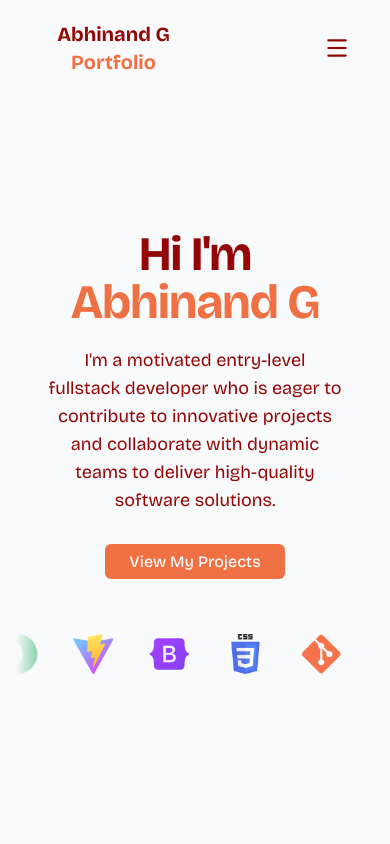
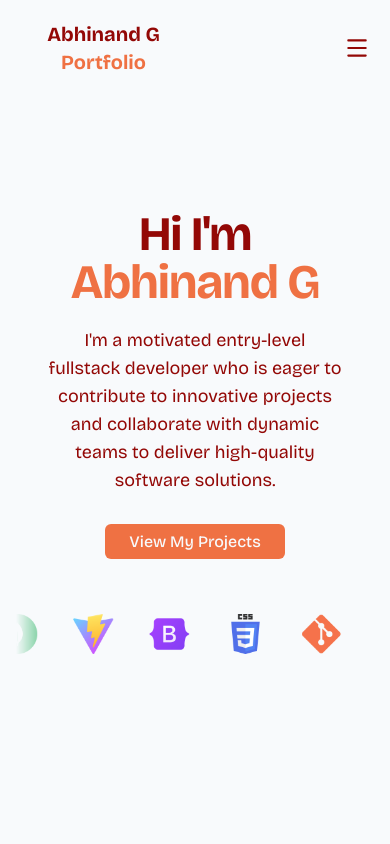
Before and after one commit to Abhinandg2003/Portfolio, a React (Vite) app: page / in a window 390 px wide. Shown: the top 844 px of the page. Built offline with nearby package versions, Linux system fonts and the light colour scheme.

Commit message:
padding movile

```diff
--- a/src/components/HeroSection.jsx
+++ b/src/components/HeroSection.jsx
@@ -6,7 +6,7 @@ export const HeroSection = () => {
     <section
     id="home"
     className="relative min-h-screen flex flex-col items-center justify-center px-4">
-    <div className="container max-w-7xl md:max-w-4xl mx-auto text-center z-10 mt-30 md:mt-30">
+    <div className="container max-w-7xl md:max-w-4xl mx-auto text-center z-10 mt-20 md:mt-30">
         <div className="">
             <h1 className="text-5xl md:text-6xl lg:text-7xl font-bold tracking-tight  mb-5">
   <span className="opacity-0 animate-fade-in">Hi</span>{" "}
--- a/src/components/Navbar.jsx
+++ b/src/components/Navbar.jsx
@@ -101,7 +101,8 @@ useEffect(() => {
 }
 >
 
-        <div className="container grid grid-cols-2 md:grid-cols-2 lg:grid-cols-3 items-center">
+        <div className="container px-3 sm:px-6 md:px-8 grid grid-cols-2 lg:grid-cols-3 items-center">
+
   {/* Left - Logo */}
   <a className="text-xl md:text-2xl font-bold text-primary flex items-center cursor-pointer">
     <span className="relative z-10">
```
